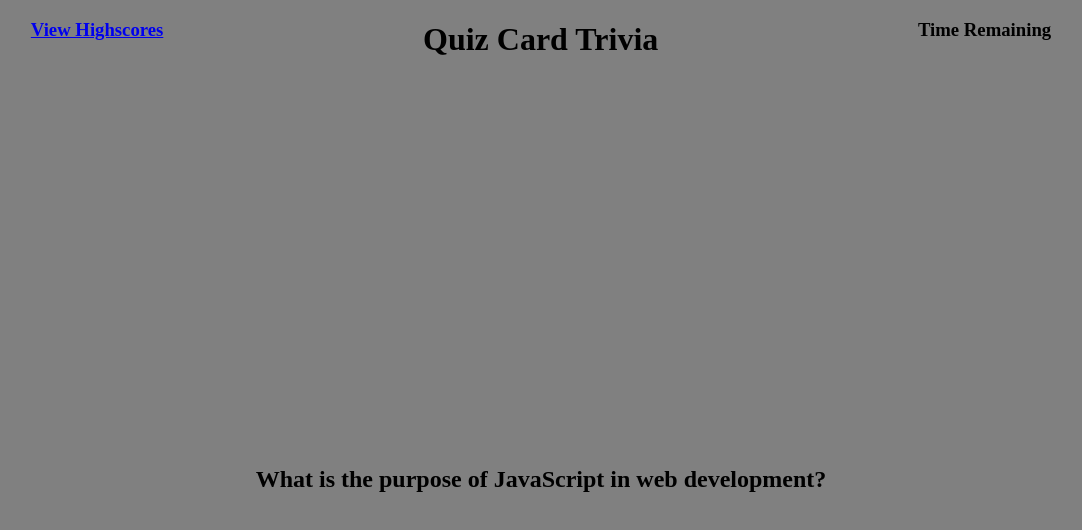
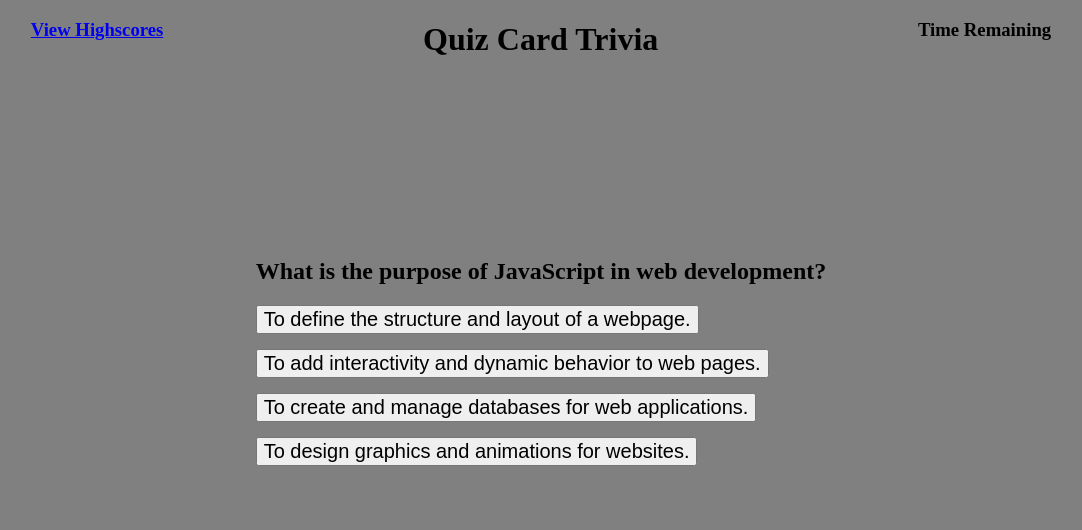
Before and after one commit to dtjones23/QuizCardTrivia, a plain HTML site: page index.html in a window 1280 px wide. Both pictures are taken after a click on the button "Begin Conquest". Shown: the whole page, without its empty margins (99-1181 px from the left). Drawn offline with Linux system fonts and the light colour scheme.

Commit message:
added buildQuestion function and buttons for options

```diff
--- a/assets/script.js
+++ b/assets/script.js
@@ -9,7 +9,21 @@ function startGame() {
 }
 function buildQuestion() {
     document.getElementById('question-el').textContent = javascriptQuestions[0].question;
+    // displays question
+
     javascriptQuestions[0].options.forEach(function(option){
+
+    const questionBtn = document.createElement('button');
+    questionBtn.innerHTML = option;
+    document.body.appendChild(questionBtn);
+    quizSection.append(questionBtn);
+    questionBtn.setAttribute('style', 'display:flex; align-items:center; margin-bottom:15px; font-size:20px;');
+    // creates buttons for option key
+
+    // make function that will happen for each one of our possible answers
+    // loop over the options
+
+
 
     })
 }
@@ -19,5 +33,5 @@ function buildQuestion() {
 
 
 
-
+// questionBtn.addEventListener('click', checkanswer())
 startBtn.addEventListener('click',startGame)
--- a/assets/style.css
+++ b/assets/style.css
@@ -8,7 +8,7 @@ header {
     justify-content: space-around;
 }
 main {
-    min-height: 100vh;
+    min-height: 70vh;
     display: flex;
     justify-content: center;
     align-items: center;
```
Also changed, not shown: index.html (+3 -0 lines).
